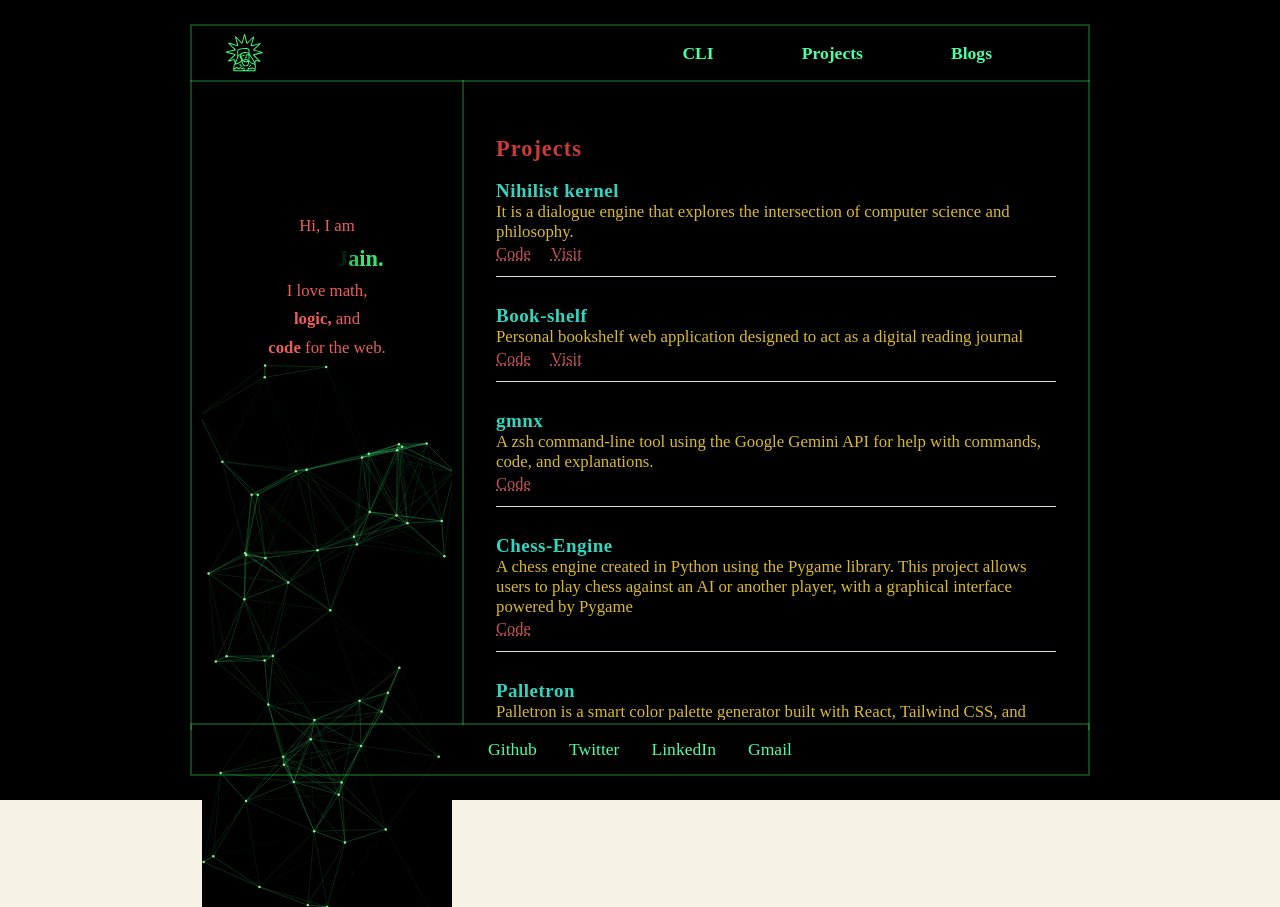
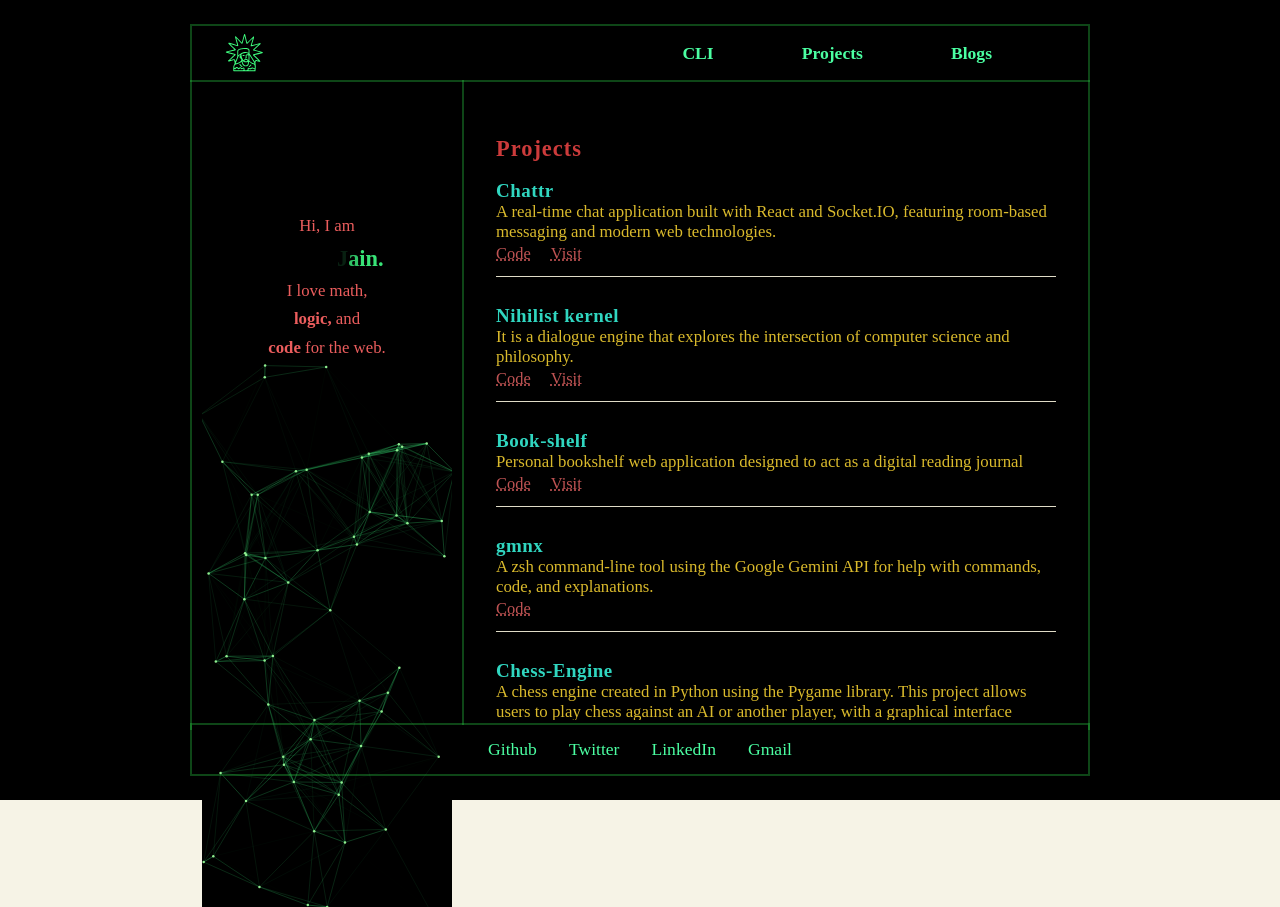
Before and after one commit to int-arsh/-a.shell, a React (Vite) app: page /projects in a window 1280 px wide. Built offline with nearby package versions, Linux system fonts and the light colour scheme; a web font is replaced by a local one.

Commit message:
Add new project 'Chattr' to ProjectsList with description and links

```diff
--- a/src/components/ProjectsList.jsx
+++ b/src/components/ProjectsList.jsx
@@ -1,6 +1,13 @@
 import '../App.css';
 
 const projects = [
+
+    {
+        title: 'Chattr',
+        description: 'A real-time chat application built with React and Socket.IO, featuring room-based messaging and modern web technologies.',
+        github_link: 'https://github.com/int-arsh/Chattr',
+        live_link: 'https://chattr-tan.vercel.app/'
+    },
     {
         title: 'Nihilist kernel',
         description: 'It is a dialogue engine that explores the intersection of computer science and philosophy.',
```
